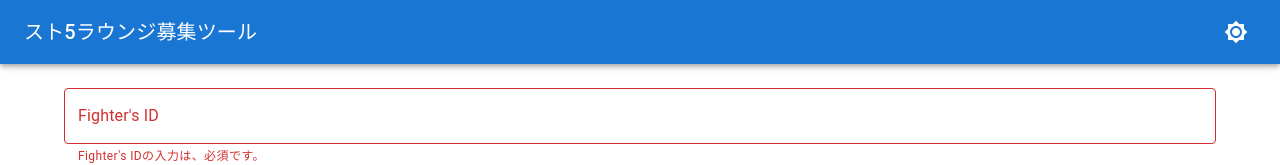
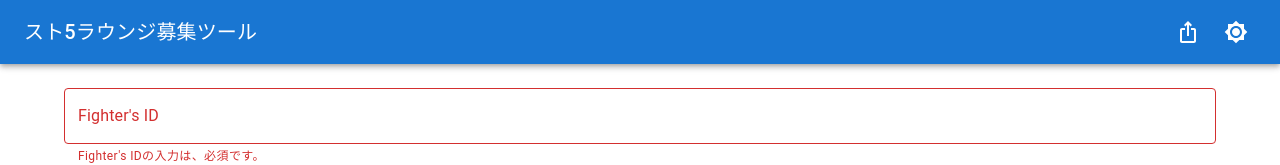
Before and after one commit to hyde142857/sfv-lounge, a React (Create React App) app: page / in a window 1280 px wide. Shown: the top 165 px of the page. Built offline with nearby package versions, Linux system fonts and the light colour scheme.

Commit message:
add sharebutton (#53)

```diff
--- a/src/api/Utils.ts
+++ b/src/api/Utils.ts
@@ -1,4 +1,16 @@
 import { GITHUB_PAGES_URL, GITHUB_REPOS_URL, TweetData } from '../types/Defs';
+
+export function ThisPageGetTitle(): string {
+  const title_obj = document.querySelector('meta[property="og:title"]');
+  const title = title_obj ? title_obj.getAttribute('content') : '';
+  return title || '';
+}
+
+export function ThisPageGetDesc(): string {
+  const desc_obj = document.querySelector('meta[property="og:description"]');
+  const desc = desc_obj ? desc_obj.getAttribute('content') : '';
+  return desc || '';
+}
 
 export function FightingIdIsInvalid(twdata: TweetData) {
   if (twdata.fightingId === '') {
--- a/src/components/TitleBar.tsx
+++ b/src/components/TitleBar.tsx
@@ -3,10 +3,22 @@ import {
 } from '@mui/material';
 import Brightness4Icon from '@mui/icons-material/Brightness4';
 import Brightness7Icon from '@mui/icons-material/Brightness7';
+import IosShareIcon from '@mui/icons-material/IosShare';
+import { GITHUB_PAGES_URL } from '../types/Defs';
+import { ThisPageGetDesc, ThisPageGetTitle } from '../api/Utils';
 
 interface TitleBarProps {
   onClickColorMode: () => void;
   palettemode: PaletteMode;
+}
+
+function shareHandler() {
+  const shareData: ShareData = {
+    title: ThisPageGetTitle(),
+    text: ThisPageGetDesc(),
+    url: GITHUB_PAGES_URL,
+  }
+  navigator.share(shareData);
 }
 
 export default function TitleBar(props: TitleBarProps) {
@@ -17,6 +29,9 @@ export default function TitleBar(props: TitleBarProps) {
           スト5ラウンジ募集ツール
         </Typography>
         <div>
+          <IconButton sx={{ ml: 1 }} onClick={shareHandler} color='inherit'>
+            <IosShareIcon />
+          </IconButton>
           <IconButton sx={{ ml: 1 }} onClick={props.onClickColorMode} color='inherit'>
             {props.palettemode === 'dark' ? <Brightness4Icon /> : <Brightness7Icon />}
           </IconButton>
--- a/src/components/TweetPreview.tsx
+++ b/src/components/TweetPreview.tsx
@@ -1,12 +1,10 @@
 import { Card, CardMedia, Container, Grid, Typography } from '@mui/material';
-import { GetLpRank, GetTweetText, GetUrl, string2boolean } from '../api/Utils';
+import { GetLpRank, GetTweetText, GetUrl, string2boolean, ThisPageGetDesc, ThisPageGetTitle } from '../api/Utils';
 import { Props } from '../types/Defs';
 
 function ToolAppTwitterCard(props: Props) {
-  const title_obj = document.querySelector('meta[property="og:title"]');
-  const title = title_obj ? title_obj.getAttribute('content') : '';
-  const desc_obj = document.querySelector('meta[property="og:description"]');
-  const desc = desc_obj ? desc_obj.getAttribute('content') : '';
+  const title = ThisPageGetTitle();
+  const desc = ThisPageGetDesc();
   const rank = GetLpRank(props.twdata.lp);
   let imgurl = 'ogimage_summary.png';
   if (rank !== '') {
```
